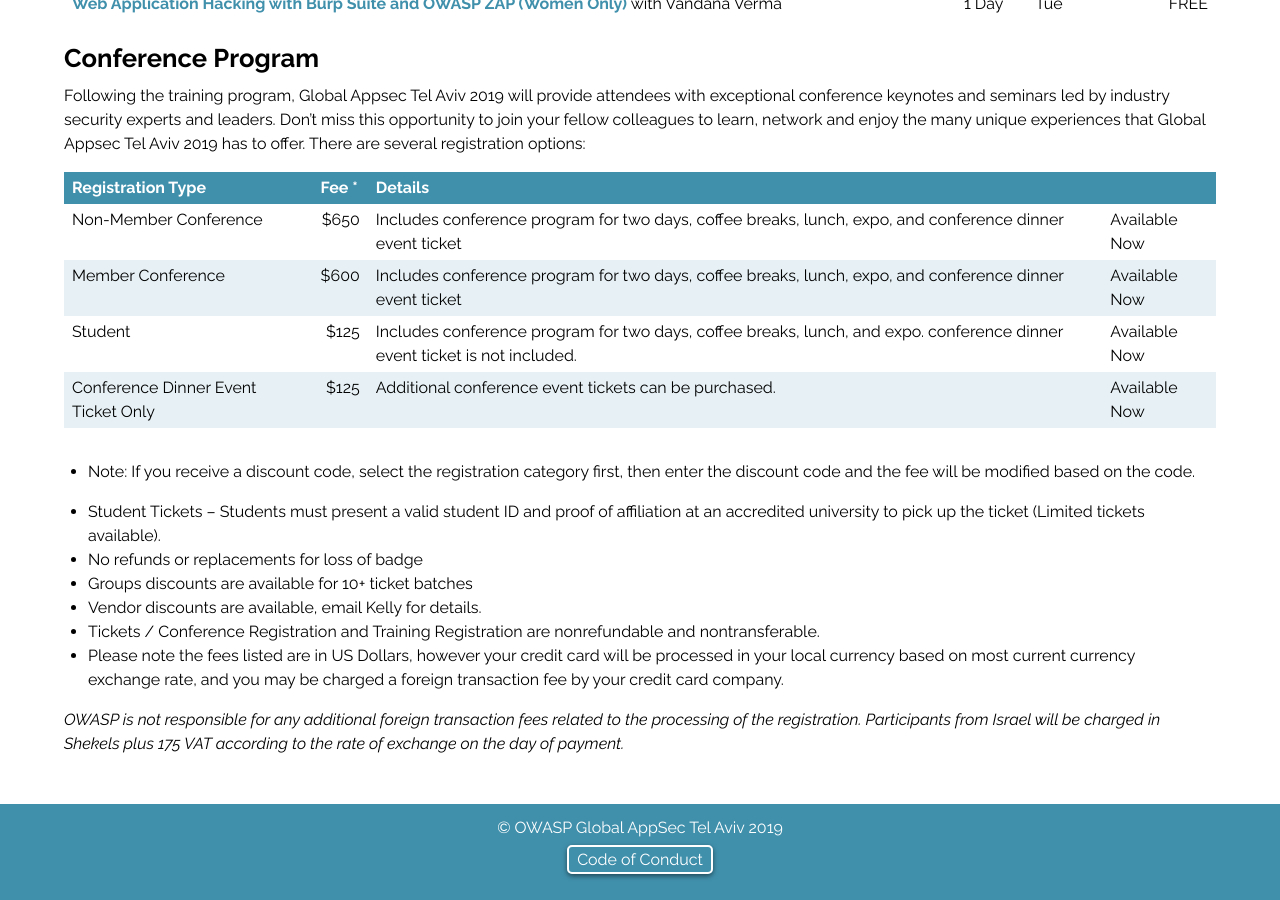
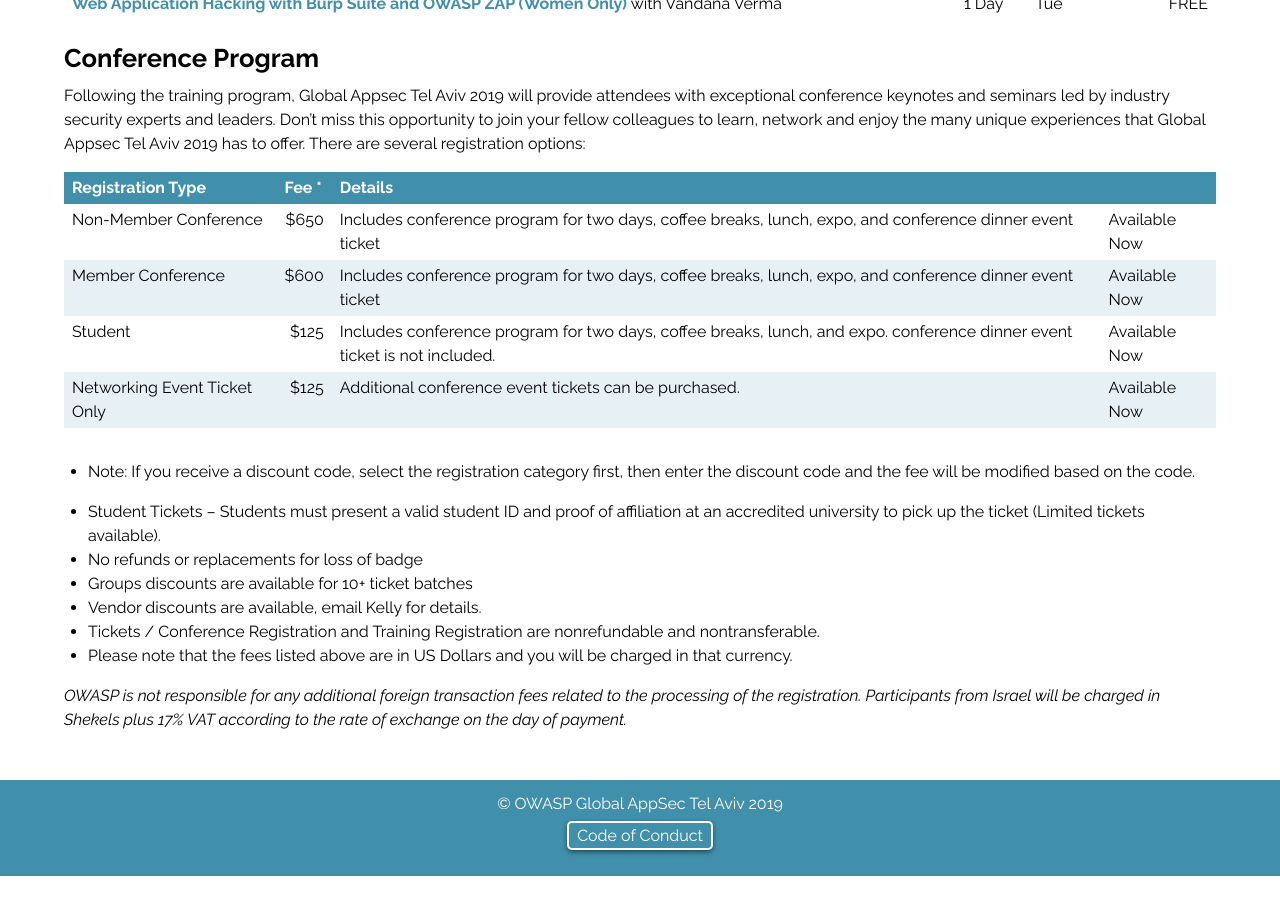
Before and after one commit to OWASP/AppSecTLV2019, a Jekyll site: the page built from registration/index.md, in a window 1280 px wide and 900 px high, scrolled down 965 px. Built offline with Jekyll 4.4.1, drawn with Linux system fonts in a browser that asks for light colours; after the commit the page ends 1841 px from its top, so only the background shows below that.

Commit message:
update registeration text

```diff
--- a/registration/index.md
+++ b/registration/index.md
@@ -56,11 +56,11 @@
     <tr>
       <td>Student</td>
       <td class="price">$125</td>
-      <td>Includes conference program for two days, coffee breaks, lunch, and expo. conference dinner event ticket is not included.</td>
+      <td>Includes conference program for two days, coffee breaks, lunch, and expo. <b>conference dinner event ticket is not included</b>.</td>
       <td>Available Now</td>
     </tr>
     <tr>
-      <td>Conference Dinner Event Ticket Only</td>
+      <td>Networking Event Ticket Only</td>
       <td class="price">$125</td>
       <td>Additional conference event tickets can be purchased.</td>
       <td>Available Now</td>
@@ -75,7 +75,7 @@
 *	Groups discounts are available for 10+ ticket batches
 *	Vendor discounts are available, email Kelly for details.
 *	Tickets / Conference Registration and Training Registration are nonrefundable and nontransferable.
-*	Please note the fees listed are in US Dollars, however your credit card will be processed in your local currency based on most current currency exchange rate, and you may be charged a foreign transaction fee by your credit card company.
+*	Please note that the fees listed above are in US Dollars and you will be charged in that currency.
 
 *OWASP is not responsible for any additional foreign transaction fees related to the processing of the registration.
-Participants from Israel will be charged in Shekels plus 175 VAT according to the rate of exchange on the day of payment.*
+Participants from Israel will be charged in Shekels plus 17% VAT according to the rate of exchange on the day of payment.*
```
Also changed, not shown: registration/registration-locals.md (+3 -2 lines).
